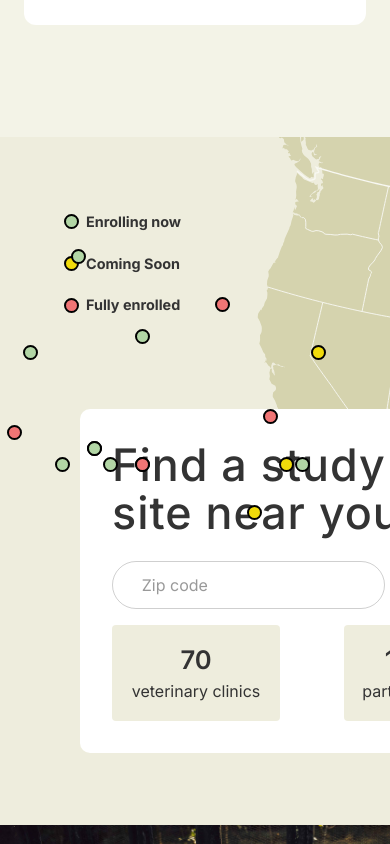
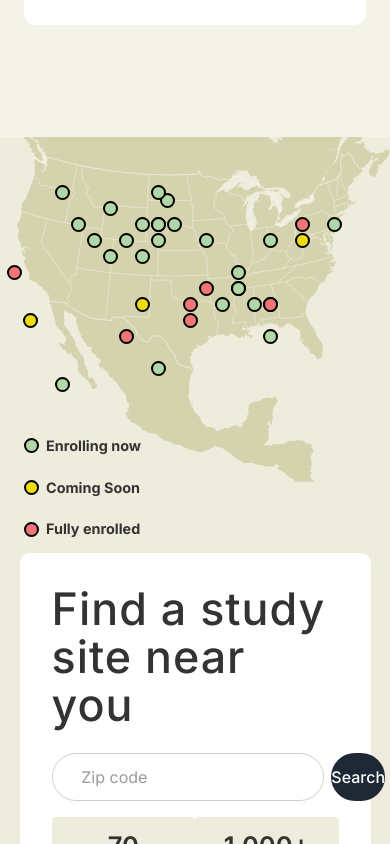
Before and after one commit to BusariAnees/cat-health, a React (Vite) app: page /clinical in a window 390 px wide. Shown: the part 1880-2724 px from the top of the page. Built offline with nearby package versions, Linux system fonts and the light colour scheme; a web font is replaced by a local one.

Commit message:
worked on clinicals and vets section responsiveness

```diff
--- a/src/App.jsx
+++ b/src/App.jsx
@@ -74,7 +74,7 @@ function App() {
        } />
         <Route path="/vets" element={
         <>
-             <div className="px-[4.5rem]">
+             <div className="p-[1.5rem] m:px-[4.5rem]">
             <Header isActive={isActive} setIsActive={setIsActive} />
             </div>
          <Vets  setShowModal={setShowModal}/>
@@ -83,7 +83,7 @@ function App() {
       } />
         <Route path="/owner" element={<>
 
-          <div className="px-[4.5rem]">
+          <div className="p-[1.5rem] m:px-[4.5rem]">
             <Header isActive={isActive} setIsActive={setIsActive} />
             </div>
           <Owner setShowModal={setShowModal}/>
--- a/src/assets/css/clinical.css
+++ b/src/assets/css/clinical.css
@@ -17,6 +17,20 @@
  /* Tablet: max-width 1024px */
 
  @media (max-width: 1050px) {
+  .g-1{
+    right: 9rem;
+  }
+
+  .g-2 {
+    right: 3rem;
+  }
+
+  .g-3{
+    top: 15rem;
+  }
+.g-4 {
+  top: 5rem;
+}
 
  }
 
@@ -53,4 +67,6 @@
     font-size: 1.7rem;
 }
 
+
+
   }
--- a/src/components/CatPipeline.jsx
+++ b/src/components/CatPipeline.jsx
@@ -14,6 +14,7 @@ const steps = [
   "Companion cog clinical study",
   "FDA conditional approval*",
 ];
+
 
 export default function CatPipeline() {
   return (
--- a/src/components/map.jsx
+++ b/src/components/map.jsx
@@ -1,10 +1,10 @@
-export default function Map({setShowModal}) {
+export default function Map({ setShowModal }) {
   return (
     <>
       <section>
-        <div className="h-[43rem] bg-[rgb(238,237,221)] overflow-hidden">
+        <div className="h-[52rem] sm:h-[43rem] bg-[rgb(238,237,221)] overflow-hidden">
           <article className="relative">
-            <div className="absolute top-[4rem] left-[4rem]">
+            <div className="absolute top-[18rem] left-[1.5rem] sm:top-[4rem] sm:left-[4rem]">
               <div className="gap-[7px] flex items-center">
                 <div className="bg-[rgb(178,214,165)] h-[15px] w-[15px] border-[2px] border-black rounded-[10px]"></div>
                 <p className="font-bold text-[0.9rem] py-[10px]">
@@ -22,8 +22,8 @@ export default function Map({setShowModal}) {
                 </p>
               </div>
             </div>
-            <div className="object-contain absolute top-0 right-0 bg-[url('/src/assets/img/map.svg')] bg-cover  bg-no-repeat bg-[position:5rem_-5rem] h-[54rem] w-[70%] "></div>
-            <ul className="absolute top-[17rem] left-[5rem] bg-white rounded-[10px] p-8 text-start">
+            <div className="w-[100%]  h-[25rem] bg-[position:-0.7rem_-2rem]   object-contain absolute top-0 right-0 bg-[url('/src/assets/img/map.svg')] bg-cover  bg-no-repeat sm:bg-[position:5rem_-5rem] sm:h-[54rem] sm:w-[70%] "></div>
+            <ul className="top-[26rem] left-[0rem] relative w-[90%] sm:w-[26rem] m-auto h-[23rem]   sm:absolute sm:top-[17rem] sm:left-[5rem] bg-white rounded-[10px] p-8 text-start">
               <p className="mb-[1.5rem] text-[2.8rem] leading-[3rem] font-medium tracking-[1px]">
                 Find a study <br /> site near you
               </p>
@@ -41,63 +41,52 @@ export default function Map({setShowModal}) {
                 </button>
               </div>
               <div className="flex justify-between ">
-                <div className="bg-[rgb(238,237,221)] rounded text-center p-[1rem] w-[10.5rem] h-[6rem] ">
+                <div className="w-[10rem] p-[10px] bg-[rgb(238,237,221)] rounded text-center sm:p-[1rem] sm:w-[10.5rem] h-[6rem] ">
                   <p className="font-semibold text-[1.6rem]">70</p>
                   veterinary clinics
                 </div>
-                <div className="bg-[rgb(238,237,221)] rounded text-center p-[1rem] w-[10.5rem] h-[6rem] ">
+                <div className="w-[10rem] p-[10px]   bg-[rgb(238,237,221)] rounded text-center sm:p-[1rem] sm:w-[10.5rem] h-[6rem] ">
                   <p className="font-semibold text-[1.6rem]">1,000+</p>
                   participating cats
                 </div>
               </div>
             </ul>
-            <div className="top-[3.5rem] left-[37rem] absolute bg-[rgb(178,214,165)] h-[15px] w-[15px] border-[2px] border-black rounded-[10px]"></div>
-            <div
-              className="top-[5rem] right-[25rem] absolute bg-[rgb(178,214,165)] h-[15px] w-[15px] border-[2px] border-black rounded-[10px]"
-            ></div>
-            <div className="top-[26rem] right-[26rem] absolute bg-[rgb(178,214,165)] h-[15px] w-[15px] border-[2px] border-black rounded-[10px]"></div>
-            <div className="top-[25rem] right-[27rem] absolute bg-[rgb(178,214,165)] h-[15px] w-[15px] border-[2px] border-black rounded-[10px]"></div>
-            <div className="top-[22rem] right-[28rem] absolute bg-[rgb(178,214,165)] h-[15px] w-[15px] border-[2px] border-black rounded-[10px]"></div>
-            <div className="top-[23rem] right-[30rem] absolute bg-[rgb(178,214,165)] h-[15px] w-[15px] border-[2px] border-black rounded-[10px]"></div>
-
-
-            <div className="top-[20rem] right-[17rem] absolute bg-[rgb(178,214,165)] h-[15px] w-[15px] border-[2px] border-black rounded-[10px]"></div>
-            <div className="top-[19rem] right-[18rem] absolute bg-[rgb(178,214,165)] h-[15px] w-[15px] border-[2px] border-black rounded-[10px]"></div>
-            <div className="top-[19rem] right-[18rem] absolute bg-[rgb(178,214,165)] h-[15px] w-[15px] border-[2px] border-black rounded-[10px]"></div>
-            <div className="top-[12rem] right-[15rem] absolute bg-[rgb(178,214,165)] h-[15px] w-[15px] border-[2px] border-black rounded-[10px]"></div>
-            <div className="top-[7rem] right-[19rem]  absolute bg-[rgb(178,214,165)] h-[15px] w-[15px] border-[2px] border-black rounded-[10px]"></div>
-            <div className="top-[11rem] right-[28rem] absolute bg-[rgb(178,214,165)] h-[15px] w-[15px] border-[2px] border-black rounded-[10px]"></div>
-
-            <div className="top-[13rem] right-[32rem] absolute bg-[rgb(178,214,165)] h-[15px] w-[15px] border-[2px] border-black rounded-[10px]"></div>
-            <div className="top-[14rem] right-[30rem] absolute bg-[rgb(178,214,165)] h-[15px] w-[15px] border-[2px] border-black rounded-[10px]"></div>
-            <div className="top-[10rem] right-[28rem] absolute bg-[rgb(178,214,165)] h-[15px] w-[15px] border-[2px] border-black rounded-[10px]"></div>
-            <div className="top-[17rem] right-[35rem] absolute bg-[rgb(178,214,165)] h-[15px] w-[15px] border-[2px] border-black rounded-[10px]"></div>
-            <div className="top-[20rem] right-[20rem]  absolute bg-[rgb(178,214,165)] h-[15px] w-[15px] border-[2px] border-black rounded-[10px]"></div>
-            <div className="top-[13rem] right-[28rem] absolute bg-[rgb(178,214,165)] h-[15px] w-[15px] border-[2px] border-black rounded-[10px]"></div>
-
-
-            <div className="top-[13rem] right-[37rem] absolute bg-[rgb(178,214,165)] h-[15px] w-[15px] border-[2px] border-black rounded-[10px]"></div>
-            <div className="top-[15rem] right-[35rem] absolute bg-[rgb(178,214,165)] h-[15px] w-[15px] border-[2px] border-black rounded-[10px]"></div>
-            <div className="top-[8rem] right-[34rem] absolute bg-[rgb(178,214,165)] h-[15px] w-[15px] border-[2px] border-black rounded-[10px]"></div>
-            <div className="top-[10rem] right-[39rem] absolute bg-[rgb(178,214,165)] h-[15px] w-[15px] border-[2px] border-black rounded-[10px]"></div>
-            <div className="top-[20rem] right-[5rem]  absolute bg-[rgb(178,214,165)] h-[15px] w-[15px] border-[2px] border-black rounded-[10px]"></div>
-            <div className="top-[7rem] right-[28rem] absolute bg-[rgb(178,214,165)] h-[15px] w-[15px] border-[2px] border-black rounded-[10px]"></div>
-
-            <div className="top-[13rem] right-[22rem]   absolute bg-[rgb(178,214,165)] h-[15px] w-[15px] border-[2px] border-black rounded-[10px]"></div>
-
-
-
-            <div className="top-[13rem] right-[4rem] absolute  bg-[rgb(240,219,11)] h-[15px] w-[15px] border-[2px] border-black rounded-[10px]"></div>
-            <div className="top-[23rem] right-[8rem] absolute bg-[rgb(240,219,11)] h-[15px] w-[15px] border-[2px] border-black rounded-[10px]"></div>
-            <div className="top-[20rem] right-[6rem] absolute bg-[rgb(240,219,11)] h-[15px] w-[15px] border-[2px] border-black rounded-[10px]"></div>
-
-            <div className="top-[20rem] right-[15rem] absolute bg-[rgb(240,117,117)] h-[15px] w-[15px] border-[2px] border-black rounded-[10px]"></div>
-         <div className="top-[18rem] right-[23rem] absolute bg-[rgb(240,117,117)] h-[15px] w-[15px] border-[2px] border-black rounded-[10px]"></div>
-         <div className="top-[20rem] right-[25rem] absolute bg-[rgb(240,117,117)] h-[15px] w-[15px] border-[2px] border-black rounded-[10px]"></div>
-         <div className="top-[7rem] right-[32rem] absolute bg-[rgb(240,117,117)] h-[15px] w-[15px] border-[2px] border-black rounded-[10px]"></div>
-         <div className="top-[10rem] right-[10rem] absolute bg-[rgb(240,117,117)] h-[15px] w-[15px] border-[2px] border-black rounded-[10px]"></div>
-         <div className="top-[17rem] right-[7rem] absolute bg-[rgb(240,117,117)] h-[15px] w-[15px] border-[2px] border-black rounded-[10px]"></div>
-            <div className="top-[22rem] right-[25rem] absolute bg-[rgb(240,117,117)] h-[15px] w-[15px] border-[2px] border-black rounded-[10px]"></div>   <div className="top-[20rem] right-[15rem] absolute bg-[rgb(240,117,117)] h-[15px] w-[15px] border-[2px] border-black rounded-[10px]"></div>
+            <div className="top-[3.5rem] left-[10rem] sm:left-[37rem] absolute bg-[rgb(178,214,165)] h-[15px] w-[15px] border-[2px] border-black rounded-[10px]"></div>
+            <div className="top-[5rem] right-[13rem] sm:right-[25rem] absolute bg-[rgb(178,214,165)] h-[15px] w-[15px] border-[2px] border-black rounded-[10px]"></div>
+            <div className="g-4 top-[6rem]  sm:top-[26rem] right-[15rem] sm:right-[26rem] absolute bg-[rgb(178,214,165)] h-[15px] w-[15px] border-[2px] border-black rounded-[10px]"></div>
+            <div className="g-3 top-[12rem] sm:top-[25rem] right-[20rem] sm:right-[27rem] absolute bg-[rgb(178,214,165)] h-[15px] w-[15px] border-[2px] border-black rounded-[10px]"></div>
+            <div className="top-[12rem]  sm:top-[22rem] right-[7rem] sm:right-[28rem] absolute bg-[rgb(178,214,165)] h-[15px] w-[15px] border-[2px] border-black rounded-[10px]"></div>
+            <div className="g-2 top-[5rem] right-[23rem] sm:top-[23rem] sm:right-[30rem] absolute bg-[rgb(178,214,165)] h-[15px] w-[15px] border-[2px] border-black rounded-[10px]"></div>
+            <div className="top-[10rem] right-[8rem] sm:top-[20rem] sm:right-[17rem] absolute bg-[rgb(178,214,165)] h-[15px] w-[15px] border-[2px] border-black rounded-[10px]"></div>
+            <div className="top-[9rem] right-[9rem] sm:top-[19rem] sm:right-[18rem] absolute bg-[rgb(178,214,165)] h-[15px] w-[15px] border-[2px] border-black rounded-[10px]"></div>
+            <div className="top-[9rem] right-[9rem] sm:top-[19rem] sm:right-[18rem] absolute bg-[rgb(178,214,165)] h-[15px] w-[15px] border-[2px] border-black rounded-[10px]"></div>
+            <div className="top-[6rem] right-[7rem] sm:top-[12rem] sm:right-[15rem] absolute bg-[rgb(178,214,165)] h-[15px] w-[15px] border-[2px] border-black rounded-[10px]"></div>
+            <div className="top-[3rem] right-[20rem] sm:top-[7rem] sm:right-[19rem] absolute bg-[rgb(178,214,165)] h-[15px] w-[15px] border-[2px] border-black rounded-[10px]"></div>
+            <div className="top-[5rem] right-[14rem] sm:top-[11rem] sm:right-[28rem] absolute bg-[rgb(178,214,165)] h-[15px] w-[15px] border-[2px] border-black rounded-[10px]"></div>
+            <div className="top-[6rem] right-[16rem] sm:top-[13rem] sm:right-[32rem] absolute bg-[rgb(178,214,165)] h-[15px] w-[15px] border-[2px] border-black rounded-[10px]"></div>
+            <div className="top-[7rem] right-[15rem] sm:top-[14rem] sm:right-[30rem] absolute bg-[rgb(178,214,165)] h-[15px] w-[15px] border-[2px] border-black rounded-[10px]"></div>
+            <div className="top-[5rem] right-[14rem] sm:top-[10rem] sm:right-[28rem] absolute bg-[rgb(178,214,165)] h-[15px] w-[15px] border-[2px] border-black rounded-[10px]"></div>
+            <div className="g-1 top-[8rem] right-[17rem] sm:top-[17rem] sm:right-[35rem] absolute bg-[rgb(178,214,165)] h-[15px] w-[15px] border-[2px] border-black rounded-[10px]"></div>
+            <div className="top-[10rem] right-[10rem] sm:top-[20rem] sm:right-[20rem] absolute bg-[rgb(178,214,165)] h-[15px] w-[15px] border-[2px] border-black rounded-[10px]"></div>
+            <div className="top-[6rem] right-[14rem] sm:top-[13rem] sm:right-[28rem] absolute bg-[rgb(178,214,165)] h-[15px] w-[15px] border-[2px] border-black rounded-[10px]"></div>
+            <div className="top-[6rem] right-[18rem] sm:top-[13rem] sm:right-[37rem] absolute bg-[rgb(178,214,165)] h-[15px] w-[15px] border-[2px] border-black rounded-[10px]"></div>
+            <div className="top-[7rem] right-[17rem] sm:top-[15rem] sm:right-[35rem] absolute bg-[rgb(178,214,165)] h-[15px] w-[15px] border-[2px] border-black rounded-[10px]"></div>
+            <div className="top-[4rem] right-[17rem] sm:top-[8rem] sm:right-[32rem] absolute bg-[rgb(178,214,165)] h-[15px] w-[15px] border-[2px] border-black rounded-[10px]"></div>
+            <div className="top-[5rem] right-[19rem] sm:top-[10rem] sm:right-[39rem] absolute bg-[rgb(178,214,165)] h-[15px] w-[15px] border-[2px] border-black rounded-[10px]"></div>
+            <div className="top-[14rem] right-[14rem] sm:top-[20rem] sm:right-[5rem] absolute bg-[rgb(178,214,165)] h-[15px] w-[15px] border-[2px] border-black rounded-[10px]"></div>
+            <div className="top-[3rem] right-[14rem] sm:top-[7rem] sm:right-[28rem] absolute bg-[rgb(178,214,165)] h-[15px] w-[15px] border-[2px] border-black rounded-[10px]"></div>
+            <div className="top-[6rem] right-[11rem] sm:top-[13rem] sm:right-[22rem] absolute bg-[rgb(178,214,165)] h-[15px] w-[15px] border-[2px] border-black rounded-[10px]"></div>
+            <div className="top-[6rem] right-[5rem] sm:top-[13rem] sm:right-[4rem] absolute bg-[rgb(240,219,11)] h-[15px] w-[15px] border-[2px] border-black rounded-[10px]"></div>
+            <div className="top-[11rem] right-[22rem] sm:top-[23rem] sm:right-[8rem] absolute bg-[rgb(240,219,11)] h-[15px] w-[15px] border-[2px] border-black rounded-[10px]"></div>
+            <div className="top-[10rem] right-[15rem] sm:top-[20rem] sm:right-[6rem] absolute bg-[rgb(240,219,11)] h-[15px] w-[15px] border-[2px] border-black rounded-[10px]"></div>
+            <div className="top-[10rem] right-[7rem] sm:top-[20rem] sm:right-[15rem] absolute bg-[rgb(240,117,117)] h-[15px] w-[15px] border-[2px] border-black rounded-[10px]"></div>
+            <div className="top-[9rem] right-[11rem] sm:top-[18rem] sm:right-[23rem] absolute bg-[rgb(240,117,117)] h-[15px] w-[15px] border-[2px] border-black rounded-[10px]"></div>
+            <div className="top-[10rem] right-[12rem] sm:top-[20rem] sm:right-[25rem] absolute bg-[rgb(240,117,117)] h-[15px] w-[15px] border-[2px] border-black rounded-[10px]"></div>
+            <div className="top-[12rem] right-[16rem] sm:top-[7rem] sm:right-[32rem] absolute bg-[rgb(240,117,117)] h-[15px] w-[15px] border-[2px] border-black rounded-[10px]"></div>
+            <div className="top-[5rem] right-[5rem] sm:top-[10rem] sm:right-[10rem] absolute bg-[rgb(240,117,117)] h-[15px] w-[15px] border-[2px] border-black rounded-[10px]"></div>
+            <div className="top-[8rem] right-[23rem] sm:top-[17rem] sm:right-[7rem] absolute bg-[rgb(240,117,117)] h-[15px] w-[15px] border-[2px] border-black rounded-[10px]"></div>
+            <div className="top-[11rem] right-[12rem] sm:top-[22rem] sm:right-[25rem] absolute bg-[rgb(240,117,117)] h-[15px] w-[15px] border-[2px] border-black rounded-[10px]"></div>
+            <div className="top-[10rem] right-[7rem] sm:top-[20rem] sm:right-[15rem] absolute bg-[rgb(240,117,117)] h-[15px] w-[15px] border-[2px] border-black rounded-[10px]"></div>
           </article>
         </div>
       </section>
```
Also changed, not shown: src/assets/css/vet.css (+27 -0 lines), src/components/Q&A.jsx (+4 -4 lines), src/pages/vets.jsx (+70 -42 lines).
